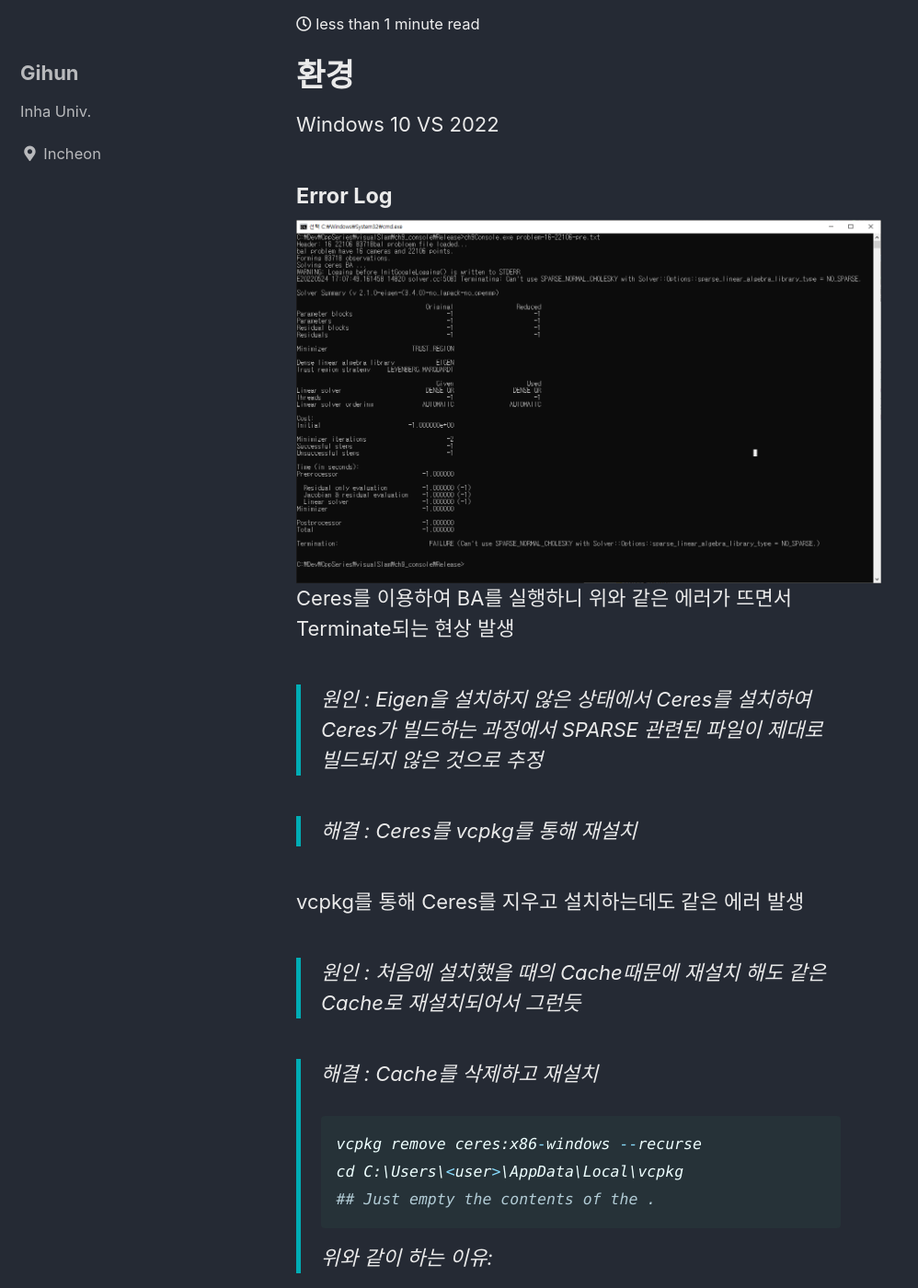
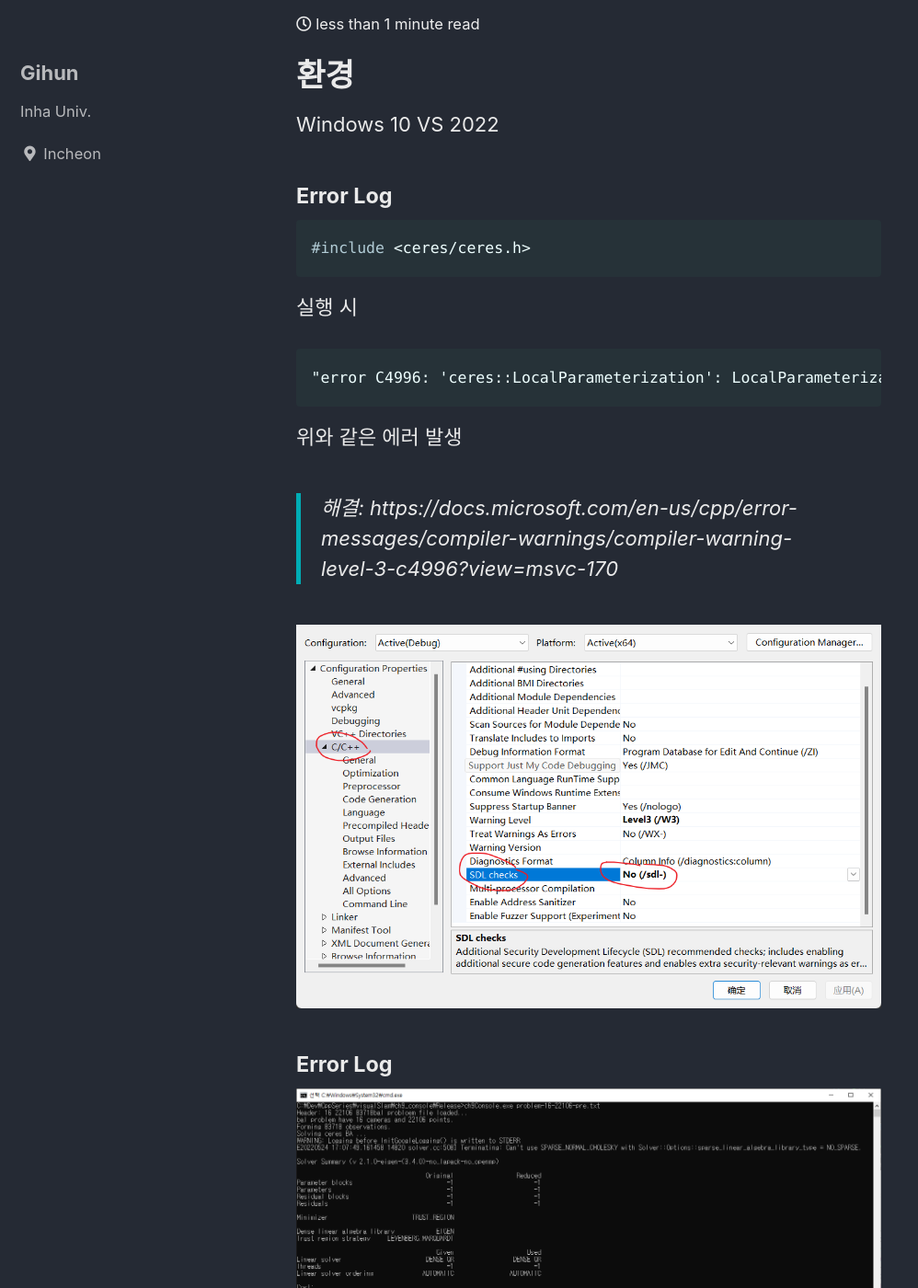
Before and after one commit to Kihoon-Shin/Kihoon-Shin.github.io, a Jekyll site: the page built from _posts/2022-05-24-my-post.md, in a window 1280 px wide and 1400 px high, scrolled down 232 px. Shown: the whole window at 92% size, without its empty margins (0-998 px from the left). Built offline with Jekyll 4.4.1, drawn with Linux system fonts in a browser that asks for light colours; cached includes are drawn as plain includes.

Commit message:
'commit'

````diff
--- a/_posts/2022-05-24-my-post.md
+++ b/_posts/2022-05-24-my-post.md
@@ -16,6 +16,20 @@ last_modified_at: 2022-05-24
 # 환경
 Windows 10
 VS 2022
+
+#### Error Log
+```cpp
+#include <ceres/ceres.h>
+```
+실행 시
+```
+"error C4996: 'ceres::LocalParameterization': LocalParameterizations will be removed from the Ceres Solver API in version 2.2.0. Use Manifolds instead.".
+```
+위와 같은 에러 발생
+>해결: https://docs.microsoft.com/en-us/cpp/error-messages/compiler-warnings/compiler-warning-level-3-c4996?view=msvc-170
+
+![image](/../assets/images/052401.png)
+
 
 #### Error Log
 ![image](/../assets/images/0524.png)
````
Also changed, not shown: assets/images/052401.png (added).
